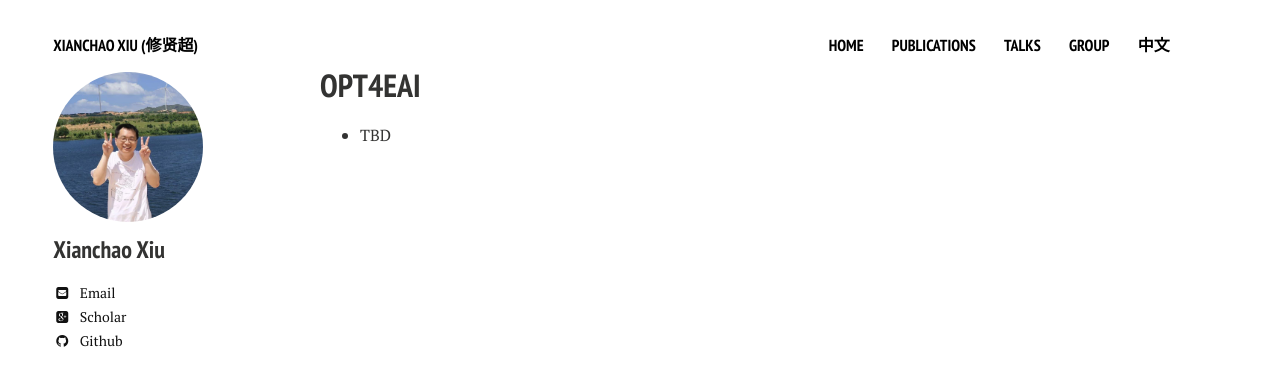
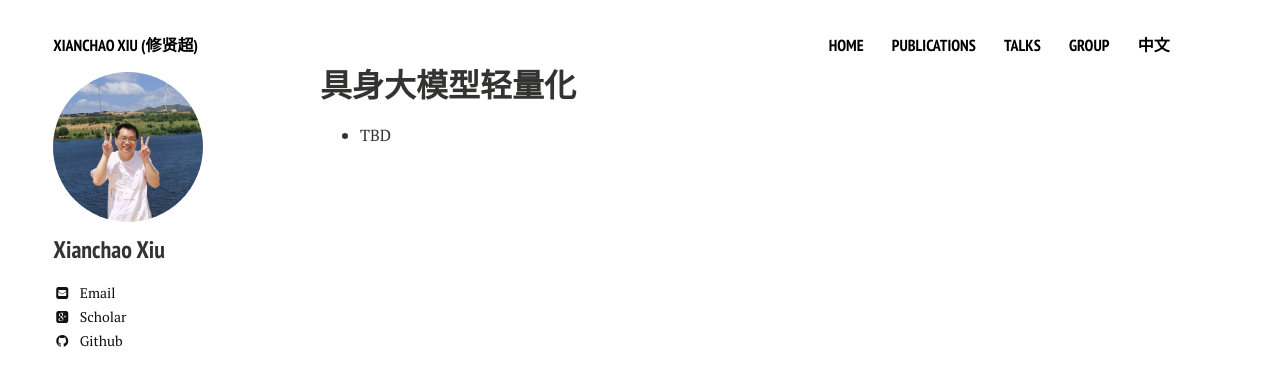
Before and after one commit to xianchaoxiu/xianchaoxiu.github.io, a Jekyll site: the page built from chinese/research/EAI/index.md, in a window 1280 px wide. Shown: the top 386 px of the page. Built offline with Jekyll 4.4.1, drawn with Linux system fonts in a browser that asks for light colours; nearby versions of some CDN libraries.

Commit message:
Update index.md

```diff
--- a/chinese/research/EAI/index.md
+++ b/chinese/research/EAI/index.md
@@ -1,6 +1,6 @@
 ---
 layout: page
-title: OPT4EAI
+title: 具身大模型轻量化
 comments: false
 share: false
 ---
```
